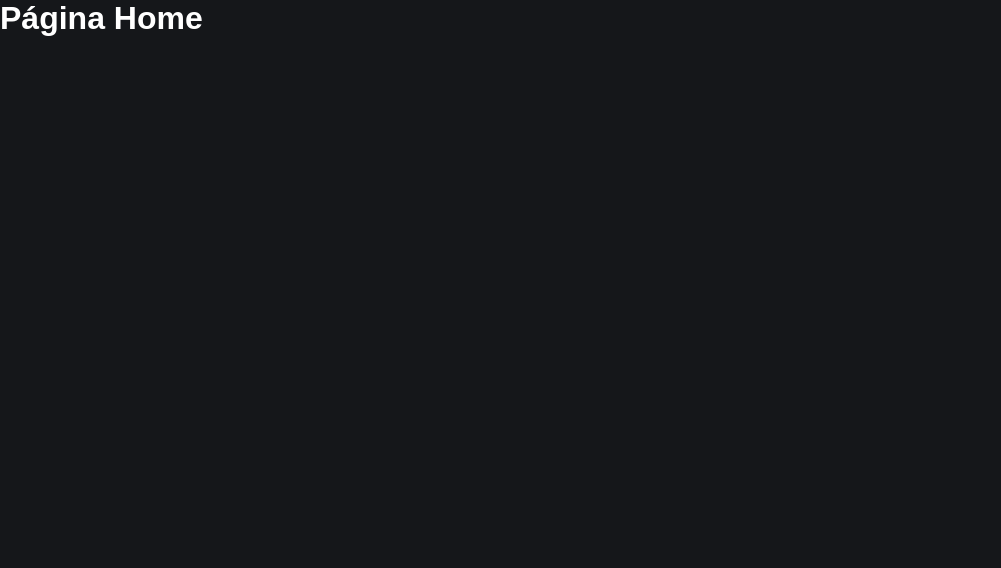
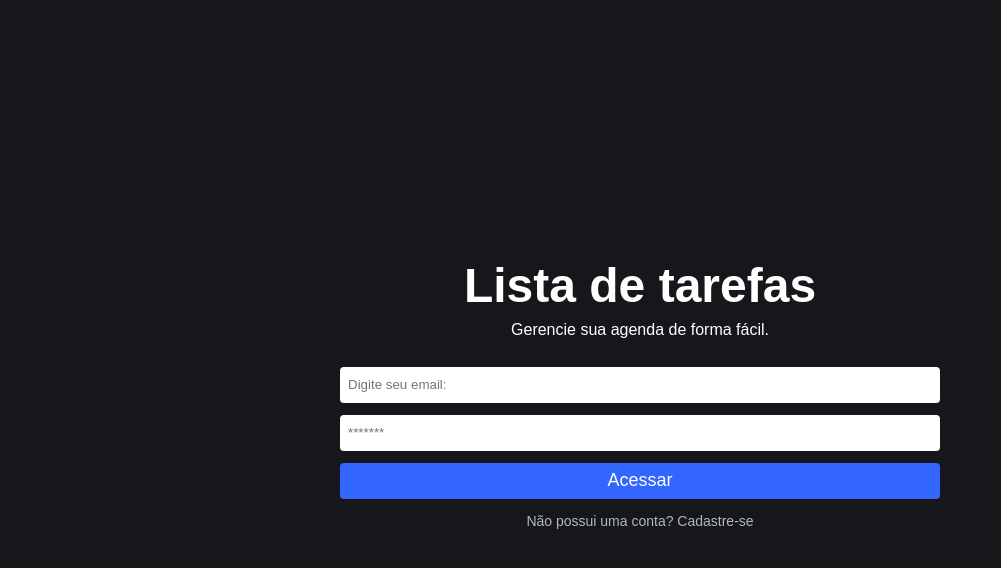
Before and after one commit to SamillyNunes/fire_tasks, a React (Create React App) app: page / in a window 1280 px wide. Shown: the top 568 px of the page, without its empty margins (0-1001 px from the left). Built offline with nearby package versions, Linux system fonts and the light colour scheme.

Commit message:
login page structure created

```diff
--- a/src/pages/Home/index.js
+++ /dev/null
@@ -1,11 +0,0 @@
-
-
-function Home() {
-    return (
-      <div>
-        <h1>Página Home</h1>
-      </div>
-    );
-  }
-
-  export default Home;
--- /dev/null
+++ b/src/pages/Login/index.js
@@ -0,0 +1,51 @@
+import { useState } from "react";
+import './login.css';
+import { Link } from "react-router-dom";
+
+function Login() {
+    const [email, setEmail] = useState('');
+    const [password, setPassword] = useState('');
+
+    function handleLogin(event){
+      // Pra prevenir de atualizar a pagina
+      event.preventDefault();
+
+      if(email!=='' && password!==''){
+        alert('Boa')
+      } else {
+        alert('Preencha todos os campos')
+      }
+    }
+
+    return (
+      <div className="container" >
+
+        <h1>Lista de tarefas</h1>
+        <span>Gerencie sua agenda de forma fácil.</span>
+
+        <form className="form" onSubmit={handleLogin} >
+          <input
+            type="email"
+            placeholder="Digite seu email:"
+            value={email}
+            onChange={(v)=> setEmail(v.target.value)}
+          />
+
+          <input
+            type="password"
+            placeholder="*******"
+            autoComplete={false}
+            value={password}
+            onChange={(v)=> setPassword(v.target.value)}
+          />
+
+          <button type="submit" >Acessar</button>
+        </form>
+
+        <Link className="button-link" to="/register" >Não possui uma conta? Cadastre-se</Link>
+
+      </div>
+    );
+  }
+
+  export default Login;
--- /dev/null
+++ b/src/pages/Login/login.css
@@ -0,0 +1,56 @@
+.container{
+    display: flex;
+    flex-direction: column;
+    align-items: center;
+    justify-content: center;
+    height: 100vh;
+    width: 100vw;
+}
+
+.container h1{
+    font-size: 48px;
+    margin-bottom: 8px;
+}
+
+.container span{
+    margin-bottom: 28px;
+}
+
+.form{
+    display: flex;
+    flex-direction: column;
+    width: 90%;
+    max-width: 600px;
+}
+
+.form input{
+    border: 0;
+    margin-bottom: 12px;
+    height: 36px;
+    border-radius: 4px;
+    padding: 0 8px;
+}
+
+.form button{
+    height: 36px;
+    border: 0;
+    border-radius: 4px;
+    background-color: #3366ff;
+    color: #fff;
+    font-size: 18px;
+}
+
+.form textarea{
+    margin-bottom: 12px;
+    border: 0;
+    height: 90px;
+    resize: none;
+    border-radius: 4px;
+}
+
+.button-link{
+    color: #b4b8bb;
+    text-decoration: none;
+    margin: 14px 0;
+    font-size: 14px;
+}
--- a/src/routes/index.js
+++ b/src/routes/index.js
@@ -1,12 +1,12 @@
 import { Routes, Route } from "react-router-dom";
 
-import Home from "../pages/Home";
+import Login from "../pages/Login";
 import Register from "../pages/Register";
 
 function RoutesApp(){
     return (
         <Routes>
-            <Route path="/" element={<Home/>} />
+            <Route path="/" element={<Login/>} />
             <Route path="/register" element={<Register/>} />
         </Routes>
     );
```
Also changed, not shown: src/pages/Home/home.css (deleted).
